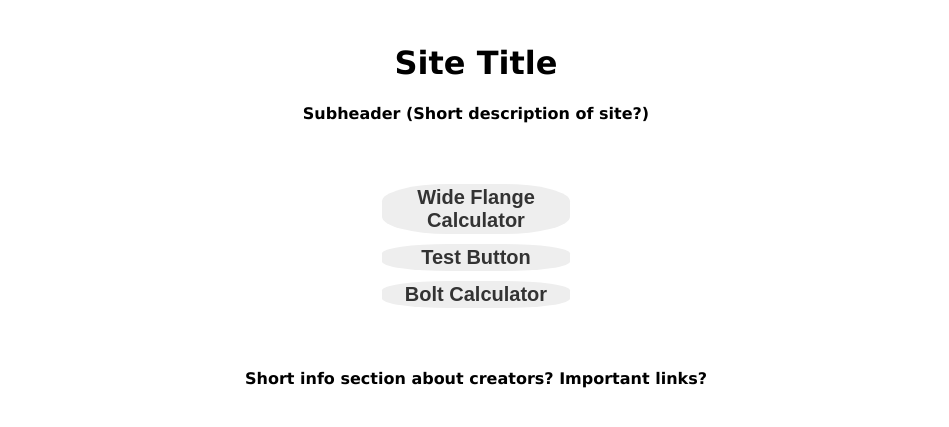
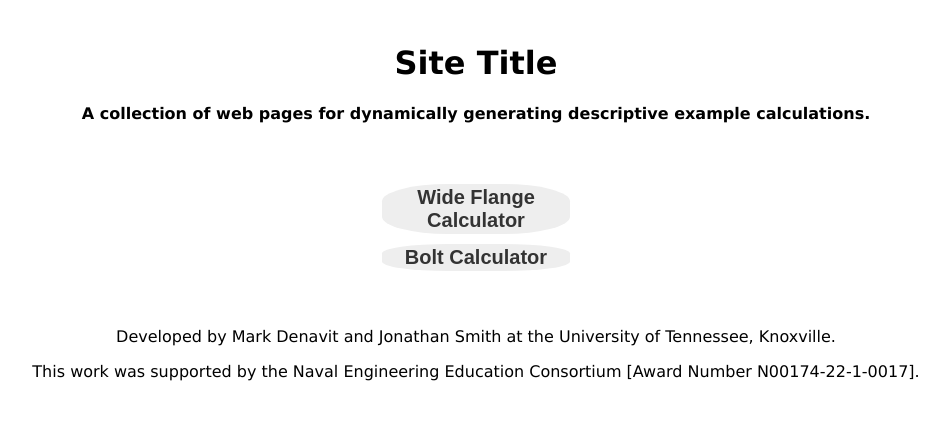
Before and after one commit to denavit/dynamic_examples, a Flask app: page / in a window 1280 px wide. Shown: the top 427 px of the page, without its empty margins (164-1113 px from the left). Run offline with Flask 3, Linux system fonts and the light colour scheme.

Commit message:
Update home.html

```diff
--- a/website/templates/home.html
+++ b/website/templates/home.html
@@ -31,21 +31,21 @@
       <div class="section">
         <div class="header col-4">
           <h1>Site Title</h1>
-          <h4>Subheader (Short description of site?)</h4>
+          <h4>A collection of web pages for dynamically generating descriptive example calculations.</h4>
         </div>
       </div>
       <div class="section">
         <div class="col-1"></div>
         <div class="col-2">
           <a href="/wideFlange" class="button1"> Wide Flange Calculator</a>
-          <a href="https://www.utk.edu/" class="button1">Test Button</a>
           <a href="/bolt" class="button1">Bolt Calculator</a>
         </div>
         <div class="col-1"></div>
       </div>
       <div class="section">
         <div class="header col-4">
-          <h4>Short info section about creators? Important links?</h4>
+          <p>Developed by Mark Denavit and Jonathan Smith at the University of Tennessee, Knoxville.</p>
+          <p>This work was supported by the Naval Engineering Education Consortium [Award Number N00174-22-1-0017].</p>
         </div>
       </div>
     </form>
```
